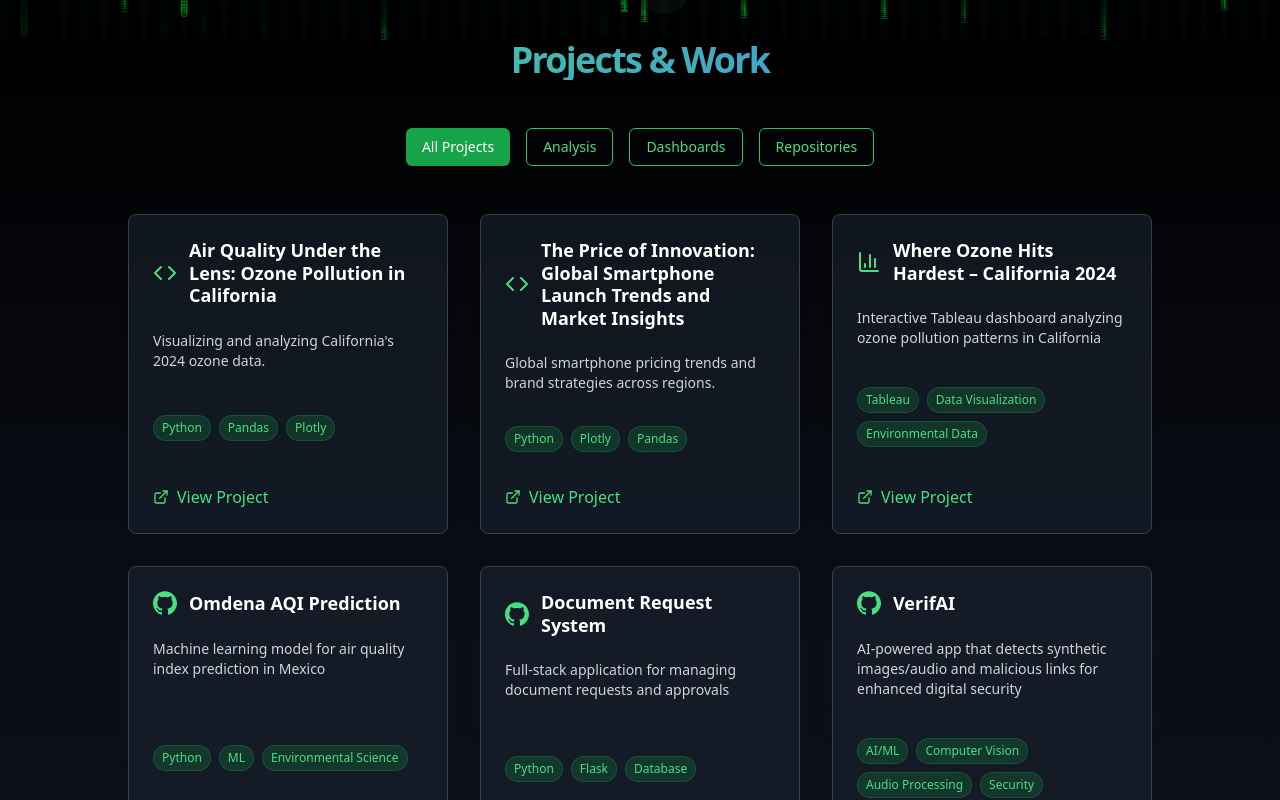
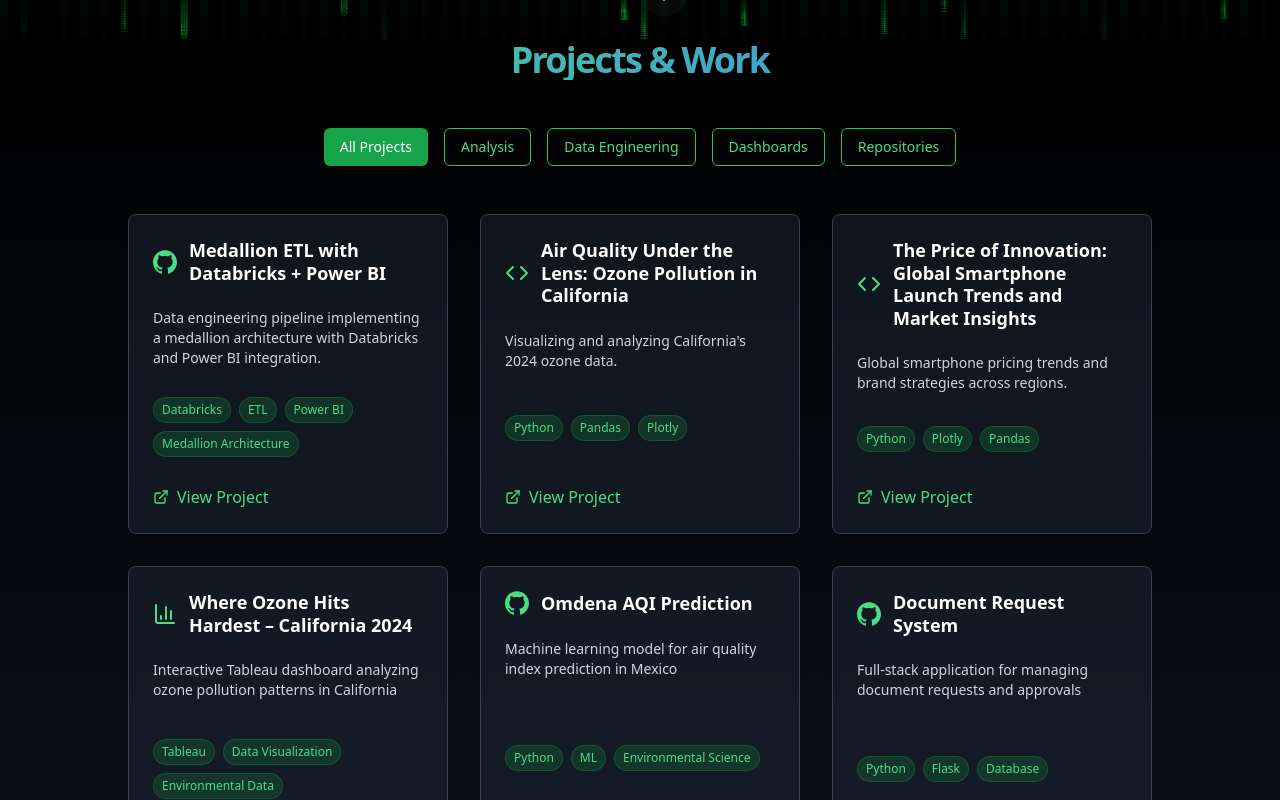
Before and after one commit to cytojen/cytojen-portfolio, a React (Vite) app: page / in a window 1280 px wide. Shown: the part 760-1560 px from the top of the page. Built offline with nearby package versions, Linux system fonts and the light colour scheme.

Commit message:
feat: added de and pbi

```diff
--- a/src/components/projects.tsx
+++ b/src/components/projects.tsx
@@ -7,10 +7,19 @@
   const [selectedCategory, setSelectedCategory] = useState("all")
 
   // Category for filters
-  const categories = ["all", "analysis", "dashboards", "repositories"]
+  const categories = ["all", "analysis", "data engineering", "dashboards", "repositories"]
 
   // List of project entries with category, tech, and link
   const projects = [
+    {
+      id: 9,
+      title: "Medallion ETL with Databricks + Power BI",
+      category: "data engineering",
+      description: "Data engineering pipeline implementing a medallion architecture with Databricks and Power BI integration.",
+      link: "https://github.com/cytojen/medallion-etl-databricks-powerbi.git",
+      icon: <SiGithub className="h-6 w-6" />,
+      tech: ["Databricks", "ETL", "Power BI", "Medallion Architecture"],
+    },
     {
       id: 1,
       title: "Air Quality Under the Lens: Ozone Pollution in California",
@@ -84,6 +93,15 @@
       icon: <SiGithub className="h-6 w-6" />,
       tech: ["NLP", "Web App", "Dashboard", "Automation"],
     },
+    {
+      id: 10,
+      title: "Power BI Interactive Dashboard",
+      category: "analysis",
+      description: "Interactive analytics dashboard built in Power BI for business insights and reporting.",
+      link: "https://app.powerbi.com/view?r=eyJrIjoiYjFkMThhYjktNmUxZi00ZmZlLWIzYjgtM2VmODRhYzdmNTFjIiwidCI6IjRkYTk4NTcxLWRjZWEtNDgzOS04ZmIxLTBiZGQ1ZGM5NjlmOSIsImMiOjEwfQ%3D%3D",
+      icon: <BarChart3 className="h-6 w-6" />,
+      tech: ["Power BI", "Dashboard", "Data Analysis"],
+    },
   ]
 
   const filteredProjects = projects.filter((project) =>
@@ -120,18 +138,23 @@
         {/* Projects grid */}
         <div className="min-h-[600px] flex items-start justify-center">
           <motion.div layout className="flex flex-wrap gap-8 justify-center w-full max-w-6xl">
-            <AnimatePresence>
-              {filteredProjects.map((project) => (
+            <AnimatePresence mode="popLayout">
+              {filteredProjects.map((project, index) => (
                 <motion.div
                   key={project.id}
                   layout
-                  initial={{ opacity: 0, scale: 0.8, y: 50 }}
+                  initial={{ opacity: 0, scale: 0.94, y: 20 }}
                   animate={{ opacity: 1, scale: 1, y: 0 }}
-                  exit={{ opacity: 0, scale: 0.8, y: 50 }}
-                  whileInView={{ opacity: 1, scale: 1, y: 0 }}
+                  exit={{ opacity: 0, scale: 0.96, y: 12 }}
                   viewport={{ once: true, margin: "-50px" }}
-                  transition={{ duration: 0.6, delay: filteredProjects.indexOf(project) * 0.1 }}
-                  whileHover={{ scale: 1.05, y: -10 }}
+                  transition={{
+                    type: "spring",
+                    stiffness: 220,
+                    damping: 24,
+                    mass: 0.85,
+                    delay: index * 0.04,
+                  }}
+                  whileHover={{ scale: 1.02, y: -6 }}
                   className="w-80 h-80"
                 >
                   {/* Project card */}
```
